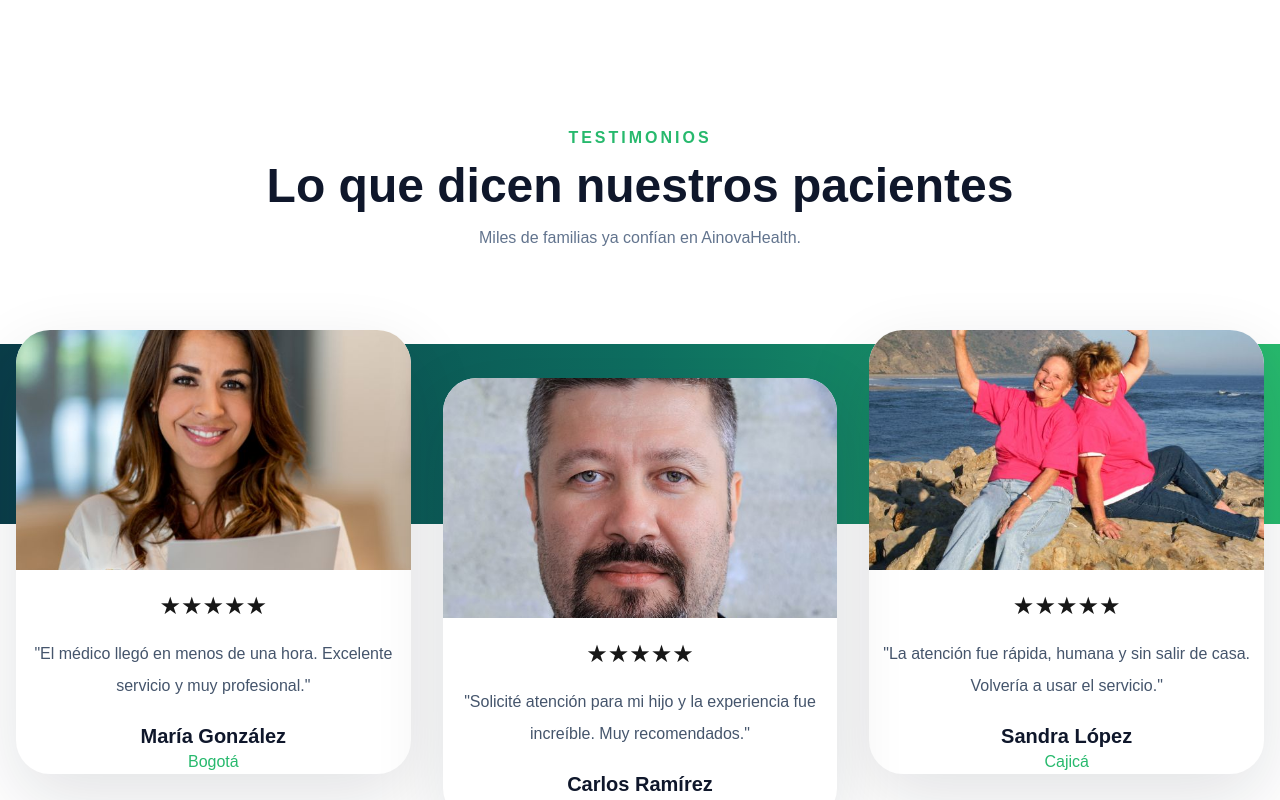
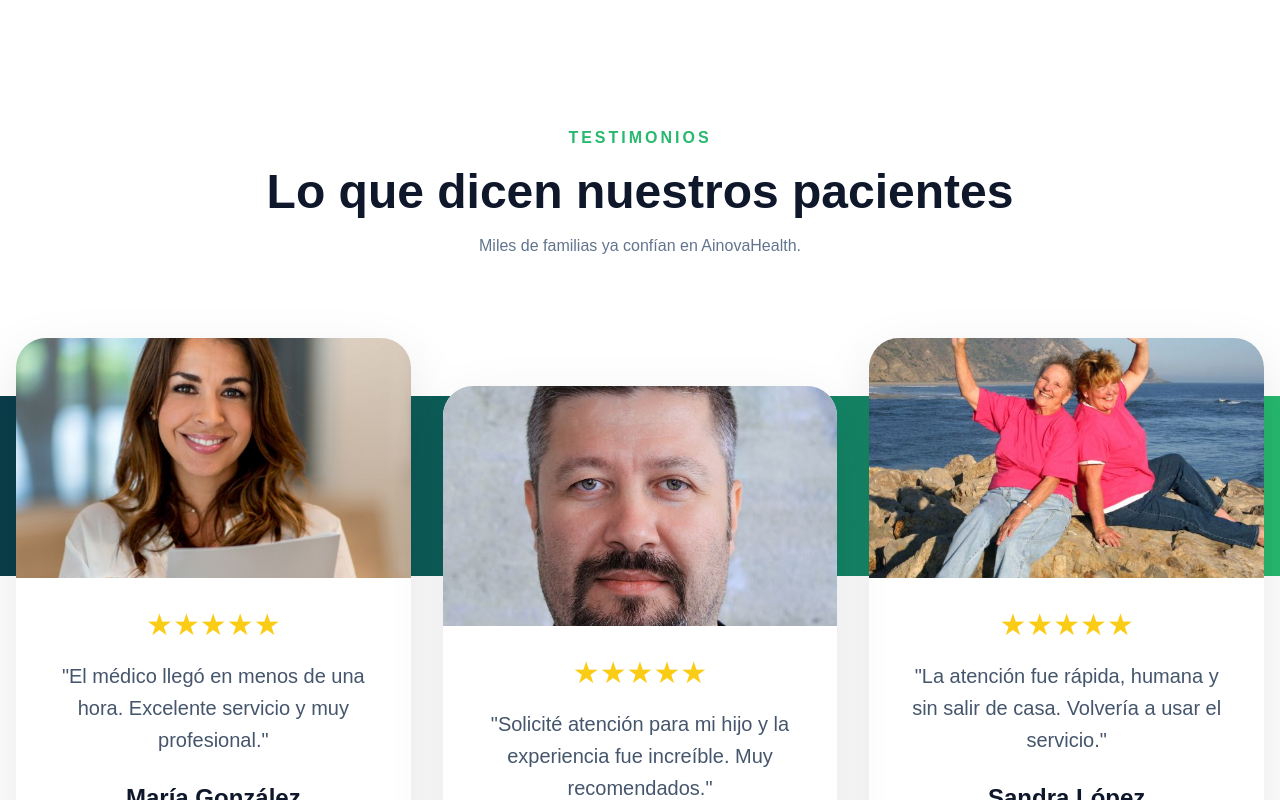
Before and after one commit to felipebermudezceo/ainovahealth, a Next.js app: page / in a window 1280 px wide. Shown: the part 2420-3220 px from the top of the page. Built offline with nearby package versions, Linux system fonts and the light colour scheme.

Commit message:
cambio tarjetas testimonios

```diff
--- a/components/sections/Testimonials.tsx
+++ b/components/sections/Testimonials.tsx
@@ -23,32 +23,35 @@ export function Testimonials() {
   return (
     <section
       id="testimonios"
-  className="relative overflow-hidden pt-28 pb-4 lg:pb-20"
+      className="relative overflow-hidden pt-20 pb-8 lg:pt-28 lg:pb-20"
     >
-
       {/* Banda de color */}
 
       <div className="absolute left-0 top-1/2 h-[180px] w-full -translate-y-1/2 bg-gradient-to-r from-[#0A3D49] via-[#0E6E60] to-[#27B96D]" />
 
       <div className="relative mx-auto max-w-[1280px] px-4">
 
-          <div className="mb-20 text-center">
+        {/* Título */}
+
+        <div className="mb-12 text-center lg:mb-20">
 
           <span className="font-semibold uppercase tracking-[3px] text-[#27B96D]">
             Testimonios
           </span>
 
-            <h2 className="mt-3 text-5xl font-black text-slate-900">
+          <h2 className="mt-3 text-[34px] font-black leading-tight text-slate-900 lg:text-5xl">
             Lo que dicen nuestros pacientes
           </h2>
 
-            <p className="mt-4 text-slate-500">
+          <p className="mt-3 text-slate-500">
             Miles de familias ya confían en AinovaHealth.
           </p>
 
         </div>
 
-          <div className="grid gap-8 lg:grid-cols-3">
+        {/* Cards */}
+
+        <div className="grid gap-6 lg:grid-cols-3 lg:gap-8">
 
           {testimonials.map((item, index) => (
 
@@ -56,9 +59,9 @@ export function Testimonials() {
               key={index}
               className={`
                 overflow-hidden
-    rounded-[34px]
+                rounded-[30px]
                 bg-white
-    shadow-[0_25px_70px_rgba(15,23,42,.12)]
+                shadow-[0_20px_55px_rgba(15,23,42,.10)]
                 transition-all
                 duration-500
                 hover:-translate-y-4
@@ -70,26 +73,30 @@ export function Testimonials() {
               <img
                 src={item.photo}
                 alt={item.name}
-  className="h-[240px] w-full object-cover"
+                className="h-[180px] w-full object-cover lg:h-[240px]"
               />
 
-                <div className="mt-5 flex justify-center text-2xl">
+              <div className="px-6 py-6 lg:px-8 lg:py-8">
+
+                <div className="flex justify-center text-[30px] leading-none text-[#FACC15]">
                   ★★★★★
                 </div>
 
-                <p className="mt-4 text-center leading-8 text-slate-600">
+                <p className="mt-5 text-center text-[18px] leading-8 text-slate-600 lg:text-[20px]">
                   "{item.text}"
                 </p>
 
-                <div className="mt-5 text-center">
+                <div className="mt-6 text-center">
 
-                  <h3 className="text-xl font-bold text-slate-900">
+                  <h3 className="text-[24px] font-bold text-slate-900">
                     {item.name}
                   </h3>
 
-                  <p className="text-[#27B96D]">
+                  <p className="mt-1 text-[18px] text-[#27B96D]">
                     {item.city}
                   </p>
+
+                </div>
 
               </div>
 
```
Lines whose indentation alone changed are shown as unchanged.
